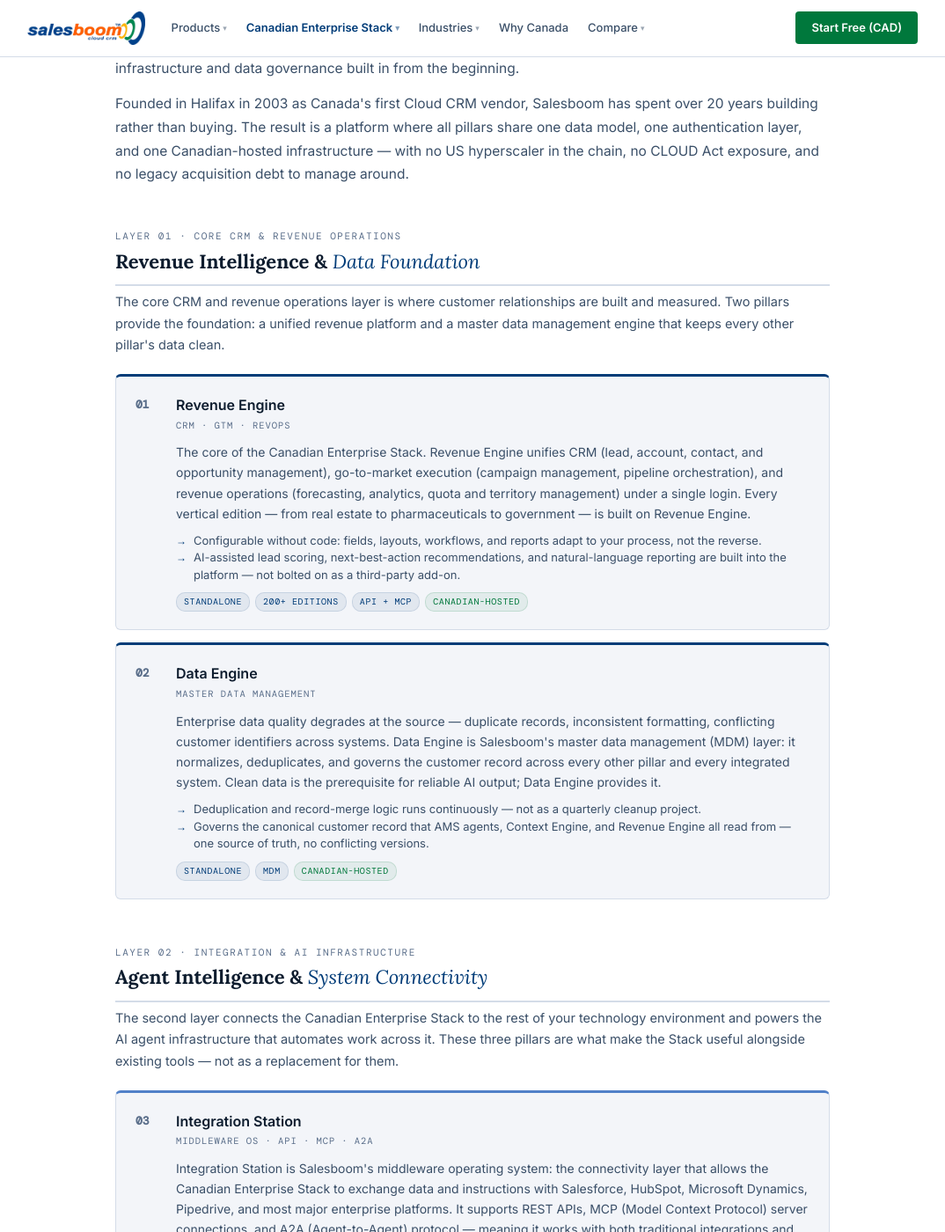
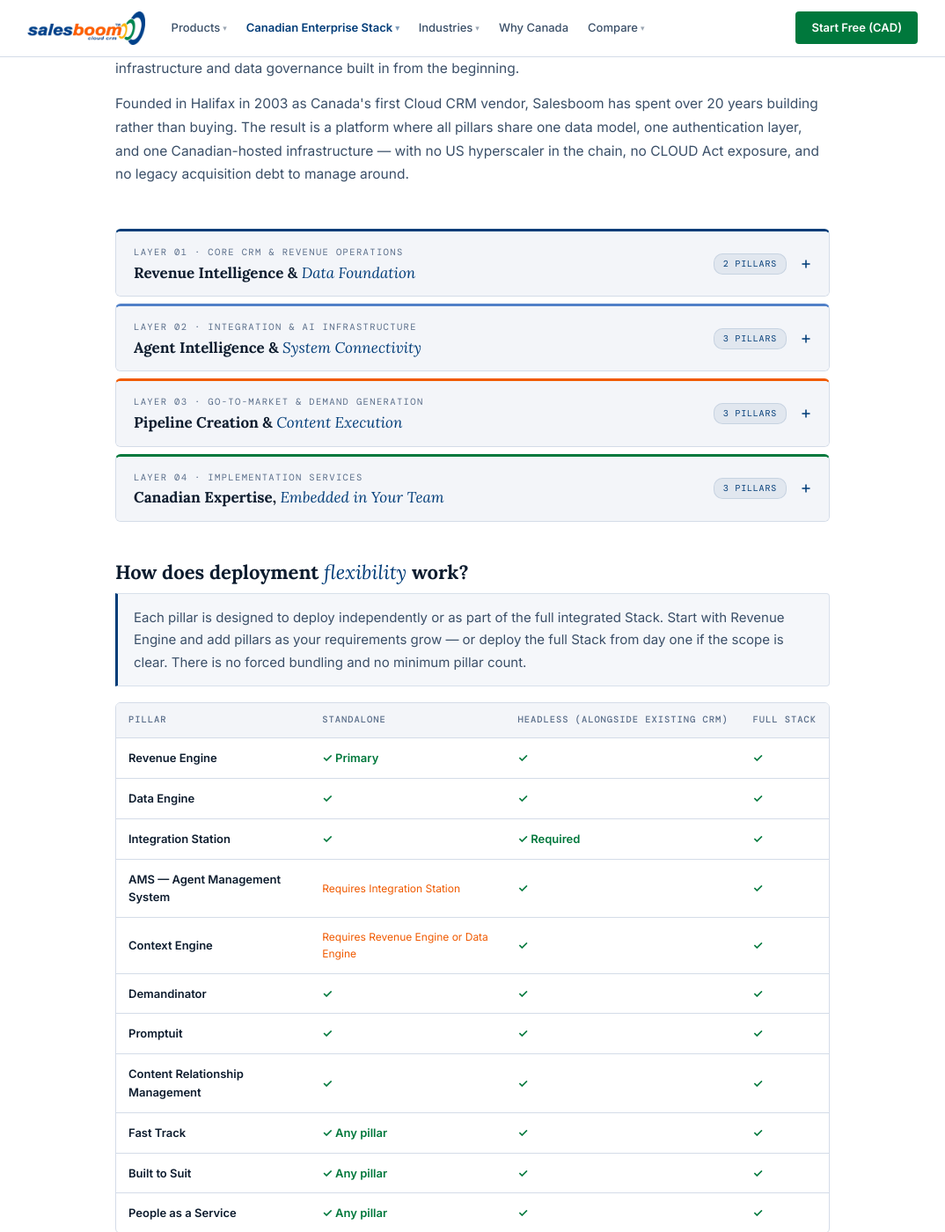
Before and after one commit to elizabethlemoine33-commits/salesboom-ca, a Jekyll site: the page built from stack.html, in a window 1280 px wide and 1400 px high, scrolled down 807 px. Shown: the whole window at 88% size, without its empty margins (103-1177 px from the left). Built offline with Jekyll 4.4.1, drawn with Linux system fonts in a browser that asks for light colours; some of the changed text lies outside the part shown.

Commit message:
Convert stack page layer sections to collapsible accordions
Replaces four static .layer-section divs with <details>/<summary> accordion elements wrapped in .layer-accordions. Each layer accordion shows eyebrow, title, and pillar count in the collapsed summary, and reveals the intro paragraph and pillar grid on expand. Layer-level color differentiation (blue/blue-light/orange/green border-top) is preserved.

Co-Authored-By: Claude Sonnet 4.6 <noreply@anthropic.com>

```diff
--- a/stack.html
+++ b/stack.html
@@ -39,11 +39,25 @@ body { padding-block: 0; }
 .intro-block p { font-size: 15.5px; color: var(--text-2); line-height: 1.72; margin-bottom: 14px; }
 .intro-block strong { color: var(--text); font-weight: 600; }
 
-/* ══ LAYER SECTIONS ══ */
-.layer-section { margin-bottom: 52px; }
-.layer-eyebrow { font-family: 'DM Mono', monospace; font-size: 11px; letter-spacing: .14em; text-transform: uppercase; color: var(--muted); margin-bottom: 6px; }
-.layer-section > h2 { font-family: 'Lora', serif; font-size: 22px; font-weight: 700; color: var(--text); line-height: 1.25; margin-bottom: 6px; padding-bottom: 12px; border-bottom: 2px solid var(--border); }
-.layer-section > h2 em { font-style: italic; font-weight: 300; color: var(--blue); }
+/* ══ LAYER ACCORDIONS ══ */
+.layer-accordions { margin-bottom: 40px; display: flex; flex-direction: column; gap: 8px; }
+.layer-accordion { border: 1px solid var(--border); border-radius: 6px; overflow: hidden; }
+.layer-accordion.layer-crm     { border-top: 3px solid var(--blue); }
+.layer-accordion.layer-ai      { border-top: 3px solid #5080C8; }
+.layer-accordion.layer-gtm     { border-top: 3px solid #F05A00; }
+.layer-accordion.layer-service { border-top: 3px solid var(--green); }
+.layer-summary { list-style: none; cursor: pointer; padding: 16px 20px; background: var(--bg-alt); display: flex; justify-content: space-between; align-items: center; gap: 16px; user-select: none; }
+.layer-summary::-webkit-details-marker { display: none; }
+.layer-summary::after { content: '+'; font-family: 'DM Mono', monospace; font-size: 20px; font-weight: 400; color: var(--blue); flex-shrink: 0; line-height: 1; }
+.layer-accordion[open] > .layer-summary::after { content: '−'; }
+.layer-summary:focus-visible { outline: 2px solid var(--blue); outline-offset: -2px; }
+.layer-summary-left { flex: 1; min-width: 0; }
+.layer-eyebrow { font-family: 'DM Mono', monospace; font-size: 10.5px; letter-spacing: .13em; text-transform: uppercase; color: var(--muted); margin-bottom: 4px; }
+.layer-title { font-family: 'Lora', serif; font-size: 17px; font-weight: 700; color: var(--text); line-height: 1.2; }
+.layer-title em { font-style: italic; font-weight: 300; color: var(--blue); }
+.layer-summary-right { display: flex; align-items: center; gap: 10px; flex-shrink: 0; }
+.layer-count { font-family: 'DM Mono', monospace; font-size: 10px; letter-spacing: .08em; text-transform: uppercase; padding: 3px 10px; border-radius: 10px; background: rgba(0,60,120,.07); color: var(--blue); border: 1px solid rgba(0,60,120,.12); white-space: nowrap; }
+.layer-content { padding: 20px 22px 28px; border-top: 1px solid var(--border); }
 .layer-intro { font-size: 14.5px; color: var(--text-2); line-height: 1.7; margin-bottom: 20px; }
 
 /* ══ PILLAR CARDS ══ */
@@ -146,12 +160,22 @@ body { padding-block: 0; }
     <p>Founded in Halifax in 2003 as Canada's first Cloud CRM vendor, Salesboom has spent over 20 years building rather than buying. The result is a platform where all pillars share one data model, one authentication layer, and one Canadian-hosted infrastructure — with no US hyperscaler in the chain, no CLOUD Act exposure, and no legacy acquisition debt to manage around.</p>
   </div>
 
+  <!-- LAYER ACCORDIONS -->
+  <div class="layer-accordions">
+
     <!-- LAYER 1: CRM & REVOPS -->
-  <div class="layer-section">
+    <details class="layer-accordion layer-crm">
+      <summary class="layer-summary">
+        <div class="layer-summary-left">
           <div class="layer-eyebrow">Layer 01 · Core CRM &amp; Revenue Operations</div>
-    <h2>Revenue Intelligence &amp; <em>Data Foundation</em></h2>
+          <div class="layer-title">Revenue Intelligence &amp; <em>Data Foundation</em></div>
+        </div>
+        <div class="layer-summary-right">
+          <span class="layer-count">2 pillars</span>
+        </div>
+      </summary>
+      <div class="layer-content">
         <p class="layer-intro">The core CRM and revenue operations layer is where customer relationships are built and measured. Two pillars provide the foundation: a unified revenue platform and a master data management engine that keeps every other pillar's data clean.</p>
-
         <div class="pillar-grid" role="list">
 
           <div class="pillar-card pillar-crm" role="listitem">
@@ -189,13 +213,21 @@ body { padding-block: 0; }
 
         </div>
       </div>
+    </details>
 
     <!-- LAYER 2: INTEGRATION & AI -->
-  <div class="layer-section">
+    <details class="layer-accordion layer-ai">
+      <summary class="layer-summary">
+        <div class="layer-summary-left">
           <div class="layer-eyebrow">Layer 02 · Integration &amp; AI Infrastructure</div>
-    <h2>Agent Intelligence &amp; <em>System Connectivity</em></h2>
+          <div class="layer-title">Agent Intelligence &amp; <em>System Connectivity</em></div>
+        </div>
+        <div class="layer-summary-right">
+          <span class="layer-count">3 pillars</span>
+        </div>
+      </summary>
+      <div class="layer-content">
         <p class="layer-intro">The second layer connects the Canadian Enterprise Stack to the rest of your technology environment and powers the AI agent infrastructure that automates work across it. These three pillars are what make the Stack useful alongside existing tools — not as a replacement for them.</p>
-
         <div class="pillar-grid" role="list">
 
           <div class="pillar-card pillar-ai" role="listitem">
@@ -250,13 +282,21 @@ body { padding-block: 0; }
 
         </div>
       </div>
+    </details>
 
     <!-- LAYER 3: GTM & DEMAND -->
-  <div class="layer-section">
+    <details class="layer-accordion layer-gtm">
+      <summary class="layer-summary">
+        <div class="layer-summary-left">
           <div class="layer-eyebrow">Layer 03 · Go-to-Market &amp; Demand Generation</div>
-    <h2>Pipeline Creation &amp; <em>Content Execution</em></h2>
+          <div class="layer-title">Pipeline Creation &amp; <em>Content Execution</em></div>
+        </div>
+        <div class="layer-summary-right">
+          <span class="layer-count">3 pillars</span>
+        </div>
+      </summary>
+      <div class="layer-content">
         <p class="layer-intro">The third layer covers the demand-generation and content side of the revenue lifecycle: finding prospects, managing the message, and systematizing the content that moves deals forward. Three pillars operate here, each deployable independently.</p>
-
         <div class="pillar-grid" role="list">
 
           <div class="pillar-card pillar-gtm" role="listitem">
@@ -306,13 +346,21 @@ body { padding-block: 0; }
 
         </div>
       </div>
+    </details>
 
     <!-- LAYER 4: SERVICES -->
-  <div class="layer-section">
+    <details class="layer-accordion layer-service">
+      <summary class="layer-summary">
+        <div class="layer-summary-left">
           <div class="layer-eyebrow">Layer 04 · Implementation Services</div>
-    <h2>Canadian Expertise, <em>Embedded in Your Team</em></h2>
+          <div class="layer-title">Canadian Expertise, <em>Embedded in Your Team</em></div>
+        </div>
+        <div class="layer-summary-right">
+          <span class="layer-count">3 pillars</span>
+        </div>
+      </summary>
+      <div class="layer-content">
         <p class="layer-intro">The implementation services layer is what makes the Canadian Enterprise Stack operational. Three delivery models — structured, custom, and fractional — serve different organizational needs and timelines, all delivered by Salesboom's Halifax-based team.</p>
-
         <div class="pillar-grid" role="list">
 
           <div class="pillar-card pillar-service" role="listitem">
@@ -361,6 +409,9 @@ body { padding-block: 0; }
           </div>
 
         </div>
+      </div>
+    </details>
+
   </div>
 
   <!-- DEPLOYMENT TABLE -->
```
Lines whose indentation alone changed are shown as unchanged.
